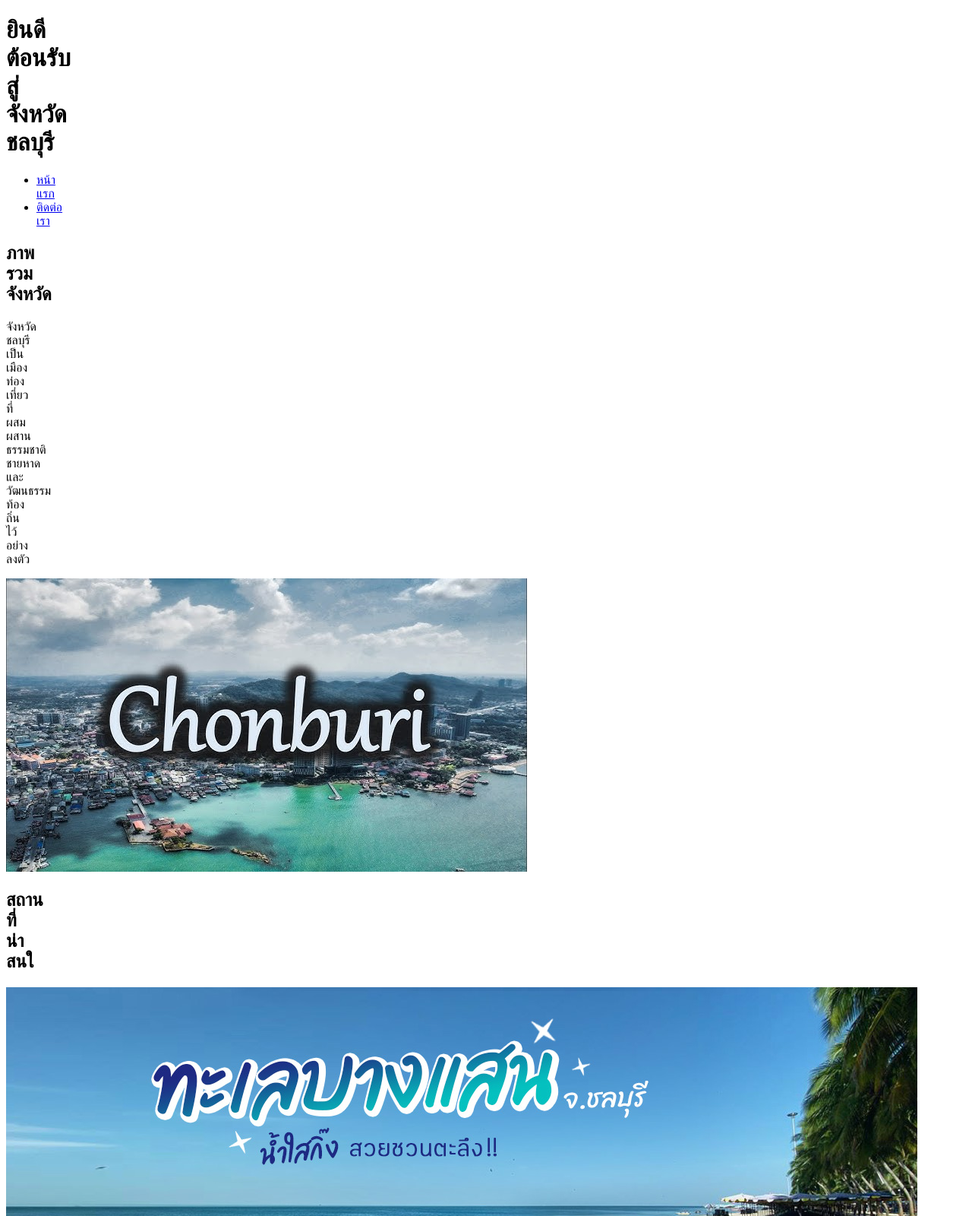
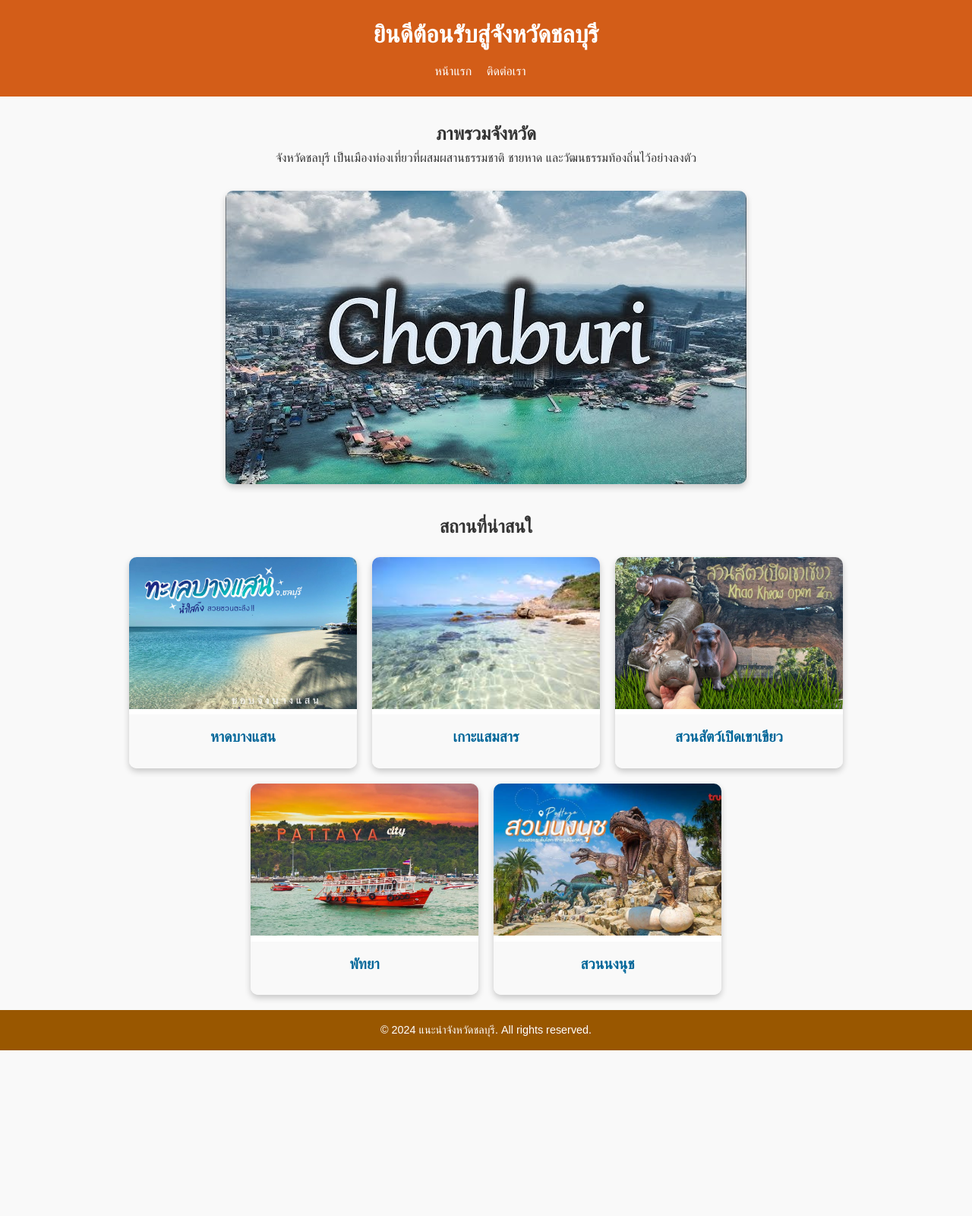
Before and after one commit to Ucancallmenoey/homework1, a plain HTML site: page index.html in a window 1280 px wide. Shown: the top 1600 px of the page at 76% size. After the commit the page ends 1382 px from the top, so only its background shows below. Drawn offline with Linux system fonts and the light colour scheme; a web font is replaced by a local one.

Commit message:
เพิ่ม css

```diff
--- a/css/styles.css
+++ b/css/styles.css
@@ -1,3 +1,162 @@
-body{
-    max-width: 10px;
+* {
+    margin: 0;
+    padding: 0;
+    box-sizing: border-box;
 }
+body {
+    font-family: 'IBM Plex Sans Thai Looped', sans-serif;
+    line-height: 1.6;
+    background-color: #f9f9f9;
+    color: #333;
+}
+.main-header {
+    background-color: #d35d18;
+    color: #fff;
+    padding: 20px 0;
+    text-align: center;
+}
+.main-header h1 {
+    font-size: 2rem;
+    margin-bottom: 10px;
+}
+.main-header .nav-list {
+    list-style: none;
+}
+.main-header .nav-list li {
+    display: inline;
+    margin-right: 15px;
+}
+
+.main-header .nav-list a {
+    color: #fff;
+    text-decoration: none;
+    font-weight: 500;
+    transition: color 0.3s;
+}
+
+.main-header .nav-list a:hover {
+    color: #ffd700;
+}
+h2{
+    text-align: center;
+}
+.container {
+    width: 90%;
+    margin: 0 auto;
+    max-width: 1200px;
+}
+.overview {
+    text-align: center;
+    padding: 30px 0;
+}
+.overview img {
+    max-width: 100%;
+    height: auto;
+    border-radius: 10px;
+    box-shadow: 0 4px 8px rgba(0, 0, 0, 0.2);
+    margin-top: 30px;
+}
+.card-container {
+    display: flex;
+    flex-wrap: wrap;
+    justify-content: center;
+    gap: 20px;
+    margin-top: 20px;
+}
+.card {
+    background-color: #fff;
+    border-radius: 10px;
+    box-shadow: 0 4px 8px rgba(0, 0, 0, 0.2);
+    overflow: hidden;
+    width: 300px;
+    text-align: center;
+    cursor: pointer;
+    transition: transform 0.3s ease, box-shadow 0.3s ease;
+}
+.card:hover {
+    transform: translateY(-10px);
+    box-shadow: 0 8px 16px rgba(0, 0, 0, 0.3);
+}
+.card img {
+    width: 100%;
+    height: 200px;
+    object-fit: cover;
+}
+.card-content {
+    padding: 15px;
+    background-color: #f9f9f9;
+}
+.card-content h3 {
+    font-size: 1.2rem;
+    margin-bottom: 10px;
+    color: #006699;
+}
+.modal {
+    display: none;
+    position: fixed;
+    top: 0;
+    left: 0;
+    width: 100%;
+    height: 100%;
+    background-color: rgba(0, 0, 0, 0.8);
+    justify-content: center;
+    align-items: center;
+    z-index: 1000;
+}
+.modal-content {
+    background-color: #fff;
+    padding: 20px;
+    border-radius: 10px;
+    max-width: 500px;
+    text-align: center;
+    position: relative;
+    animation: fadeIn 0.5s ease;
+}
+.modal img {
+    width: 100%;
+    height: auto;
+    border-radius: 10px;
+    margin-bottom: 15px;
+}
+.modal h3 {
+    font-size: 1.5rem;
+    color: #006699;
+}
+.modal p {
+    margin-top: 10px;
+    color: #555;
+}
+.close {
+    position: absolute;
+    top: 10px;
+    right: 15px;
+    font-size: 2rem;
+    color: #555;
+    cursor: pointer;
+    transition: color 0.3s;
+}
+.close:hover {
+    color: #000;
+}
+
+.main-footer {
+    background-color: #995700;
+    color: #fff;
+    text-align: center;
+    padding: 15px 0;
+    margin-top: 20px;
+    font-size: 0.9rem;
+}
+@keyframes fadeIn {
+    from {
+        transform: scale(0.8);
+        opacity: 0;
+    }
+    to {
+        transform: scale(1);
+        opacity: 1;
+    }
+}
+.ad{
+    max-width: 0;
+}
```
